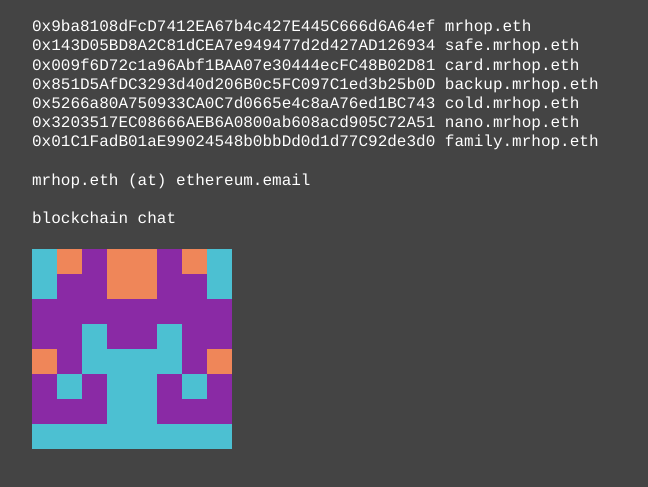
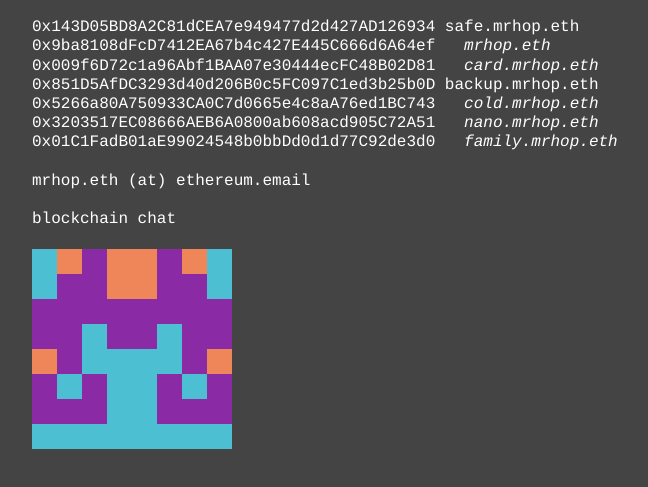
Before and after one commit to mrhop-eth/mrhops, a plain HTML site: page index.html in a window 1280 px wide. Shown: the part 63-550 px from the top of the page, without its empty margins (208-856 px from the left). Drawn offline with Linux system fonts and the light colour scheme.

Commit message:
Update index.html
adding a:hover to purple, and indenting multisig addresses

```diff
--- a/index.html
+++ b/index.html
@@ -14,6 +14,7 @@
         background: #444;
       }
 	  a { text-decoration: none; color:white; }
+	  a:hover {color: #D8BFD8;}
 	  #wrapper{display:inline-block;}
 	  #blocky{
 	  background-image: url("0x9ba8108dFcD7412EA67b4c427E445C666d6A64ef.png");
@@ -34,13 +35,13 @@
     <h1>mrhop.eth</h1>
     <p>
 		<div id="wrapper">
-			<div id="mrhop"><a href="https://etherscan.io/address/0x9ba8108dFcD7412EA67b4c427E445C666d6A64ef">0x9ba8108dFcD7412EA67b4c427E445C666d6A64ef mrhop.eth</a></div>
 			<div id="safe"><a href="https://etherscan.io/address/0x143D05BD8A2C81dCEA7e949477d2d427AD126934">0x143D05BD8A2C81dCEA7e949477d2d427AD126934 safe.mrhop.eth</a></div>
-			<div id="card"><a href="https://etherscan.io/address/0x009f6D72c1a96Abf1BAA07e30444ecFC48B02D81">0x009f6D72c1a96Abf1BAA07e30444ecFC48B02D81 card.mrhop.eth</a></div>
+			<div id="mrhop"><a href="https://etherscan.io/address/0x9ba8108dFcD7412EA67b4c427E445C666d6A64ef">0x9ba8108dFcD7412EA67b4c427E445C666d6A64ef &nbsp; <i>mrhop.eth</i></a></div>
+			<div id="card"><a href="https://etherscan.io/address/0x009f6D72c1a96Abf1BAA07e30444ecFC48B02D81">0x009f6D72c1a96Abf1BAA07e30444ecFC48B02D81 &nbsp; <i>card.mrhop.eth</i></a></div>
 			<div id="backup"><a href="https://etherscan.io/address/0x851D5AfDC3293d40d206B0c5FC097C1ed3b25b0D">0x851D5AfDC3293d40d206B0c5FC097C1ed3b25b0D backup.mrhop.eth</a></div>
-			<div id="cold"><a href="https://etherscan.io/address/0x5266a80A750933CA0C7d0665e4c8aA76ed1BC743">0x5266a80A750933CA0C7d0665e4c8aA76ed1BC743 cold.mrhop.eth</a></div>
-			<div id="nano"><a href="https://etherscan.io/address/0x3203517EC08666AEB6A0800ab608acd905C72A51">0x3203517EC08666AEB6A0800ab608acd905C72A51 nano.mrhop.eth</a></div>
-			<div id="family"><a href="https://etherscan.io/address/0x01C1FadB01aE99024548b0bbDd0d1d77C92de3d0">0x01C1FadB01aE99024548b0bbDd0d1d77C92de3d0 family.mrhop.eth</a></div>
+			<div id="cold"><a href="https://etherscan.io/address/0x5266a80A750933CA0C7d0665e4c8aA76ed1BC743">0x5266a80A750933CA0C7d0665e4c8aA76ed1BC743 &nbsp; <i>cold.mrhop.eth</i></a></div>
+			<div id="nano"><a href="https://etherscan.io/address/0x3203517EC08666AEB6A0800ab608acd905C72A51">0x3203517EC08666AEB6A0800ab608acd905C72A51 &nbsp; <i>nano.mrhop.eth</i></a></div>
+			<div id="family"><a href="https://etherscan.io/address/0x01C1FadB01aE99024548b0bbDd0d1d77C92de3d0">0x01C1FadB01aE99024548b0bbDd0d1d77C92de3d0 &nbsp; <i>family.mrhop.eth</i></a></div>
 			<br />
 			mrhop.eth (at) ethereum.email<br />
 			<br />
```
